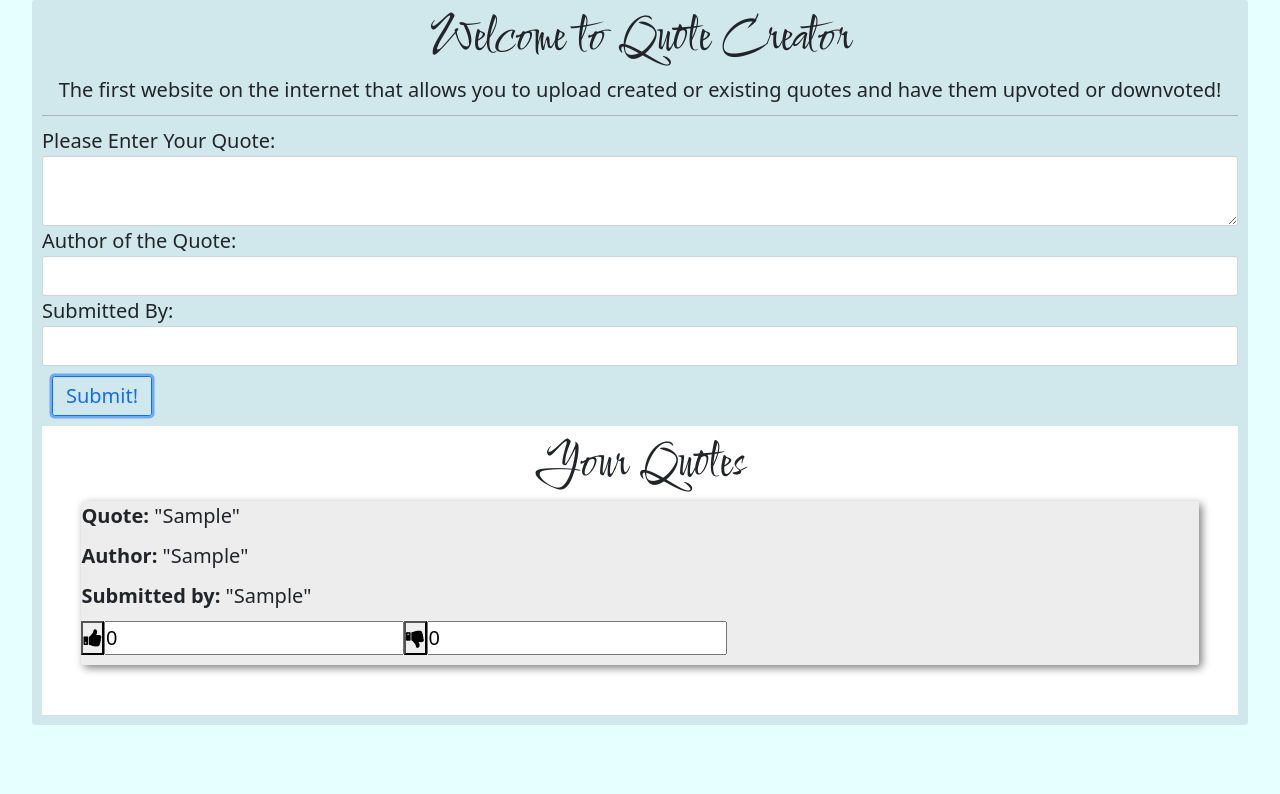
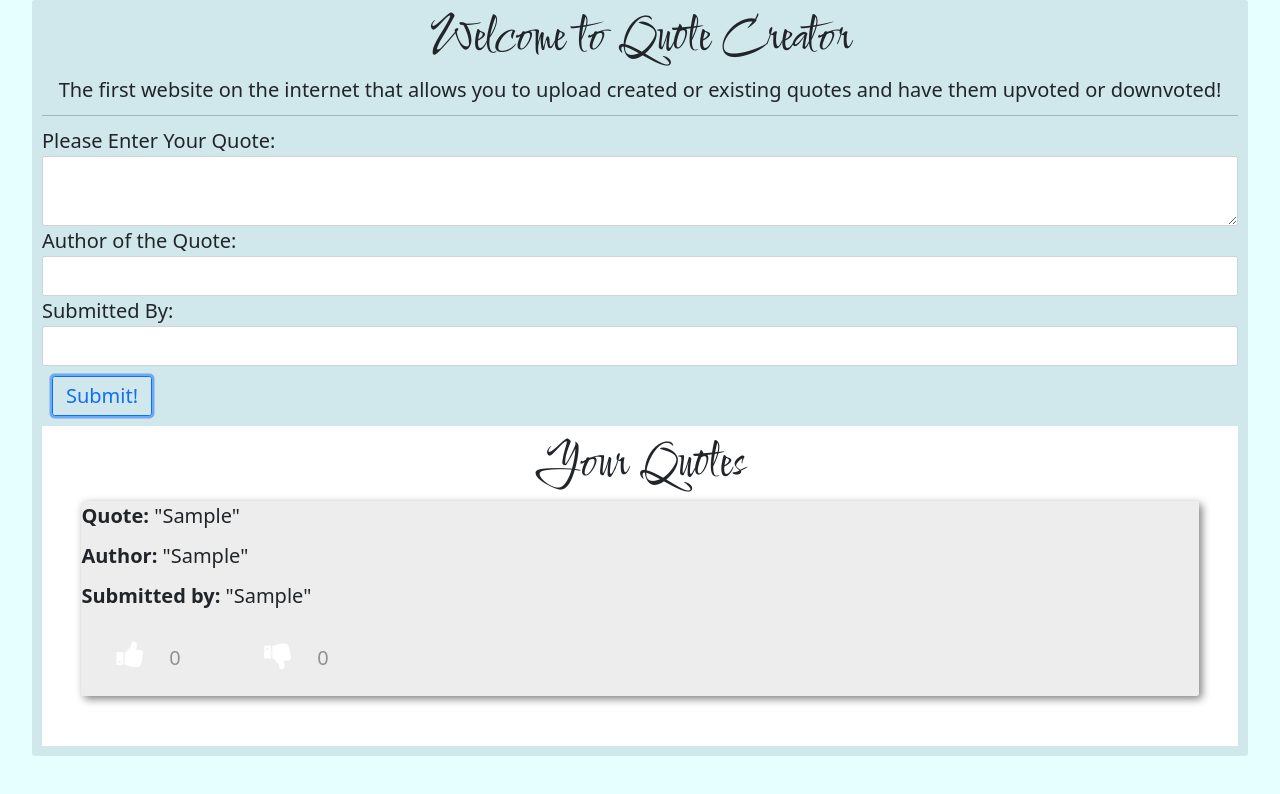
Before and after one commit to TimKirathe/quote-creator-angular, an Angular app: page / in a window 1280 px wide. Both pictures are taken after typing "Sample", "Sample", "Sample" into the empty fields and a click on the button "Submit!". Shown: the top 794 px of the page. Built offline with nearby package versions, Linux system fonts and the light colour scheme; a web font is replaced by a local one.

Commit message:
Added styling to the upvote and downvote functionalities

```diff
--- a/src/app/quote-details/quote-details.component.html
+++ b/src/app/quote-details/quote-details.component.html
@@ -6,17 +6,34 @@
       <p><strong>Author:</strong> "{{quote.quoteAuthor}}"</p>
       <p><strong>Submitted by:</strong> "{{quote.submittedBy}}"</p>
       <div class="voting">
-        <button type="submit" id="upvote">
+        <button class="upvote">
           <i class="fa fa-thumbs-up"></i>
         </button>
-        <input type="number" id="input1" value="0" />
+        <input type="number" class="input1" value="0" />
 
-        <button type="submit" id="downvote">
+        <button class="downvote">
           <i class="fa fa-thumbs-down"></i>
         </button>
-        <input type="number" id="input2" value="0" />
+        <input type="number" class="input2" value="0" />
       </div>
     </div>
     <br>
   </div>
 </div>
+
+<script type="text/javascript">
+  let upvoteBtn = document.querySelector('.upvote');
+  let upvote = document.querySelector('.input1');
+  let downvoteBtn = document.querySelector('.downvote');
+  let downvote = document.querySelector('.input2');
+
+  upvoteBtn.addEventListener('click', () => {
+    upvote.value = parseInt(upvote.value) + 1;
+    upvote.style.color = '#12ff00';
+  })
+
+  downvoteBtn.addEventListener('click', () => {
+    downvote.value = parseInt(downvote.value) + 1;
+    downvote.style.color = '#ff0000';
+  })
+</script>
--- a/src/app/quote-details/quote-details.component.ts
+++ b/src/app/quote-details/quote-details.component.ts
@@ -9,9 +9,6 @@ import { Quote } from '../quote';
 export class QuoteDetailsComponent implements OnInit {
 
   @Input() newQuotes: Quote[] = [];
-
-
-
   constructor() { }
 
   ngOnInit(): void {
--- a/src/styles.css
+++ b/src/styles.css
@@ -78,3 +78,31 @@ div.part2 h1 {
   margin: auto;
   margin-bottom: 1rem;
 }
+
+div.voting input {
+  width: 5rem;
+  border: none;
+  background: none;
+  pointer-events: none;
+  color: #919191;
+  font-size: 2rem;
+  margin: 0 1rem;
+}
+div.voting button {
+  color: #fff;
+  background: none;
+  border: none;
+  font-size: 3rem;
+  padding: 0 1.5rem;
+  margin: 1rem 0;
+  margin-left: 2rem;
+  cursor: pointer;
+  transition: color 0.5s ease-in;
+}
+div.voting button.upvote:hover {
+  color: green;
+}
+
+div.voting button.downvote:hover {
+  color: red;
+}
```
